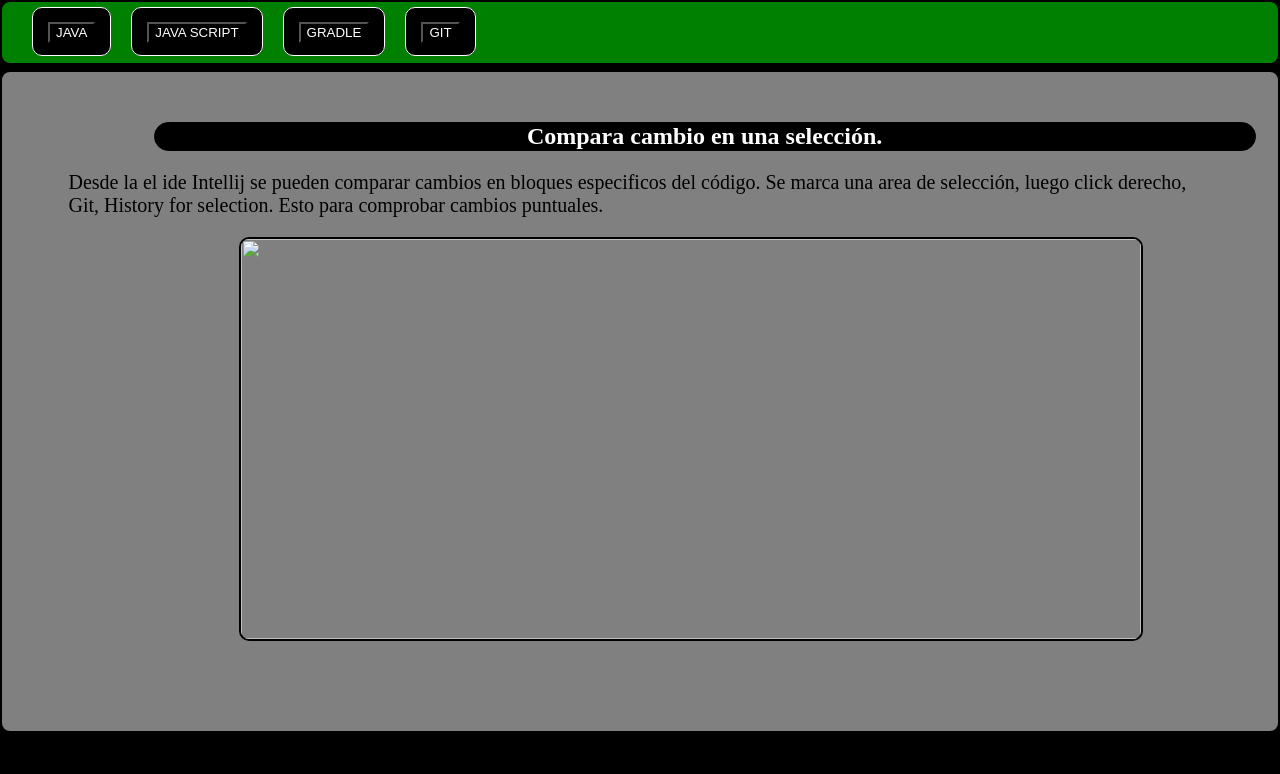
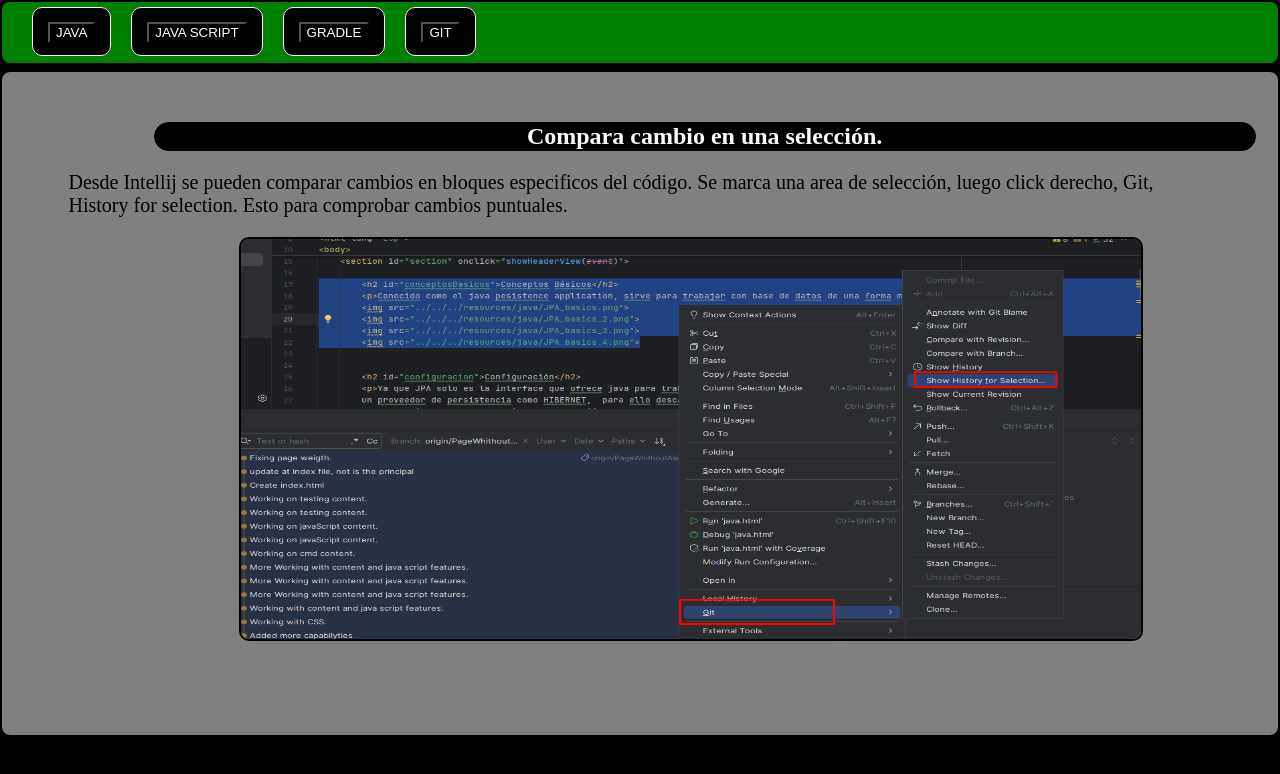
Before and after one commit to wiconva/Wiki, a plain HTML site: page src/main/web/pages/git/git.html in a window 1280 px wide. Shown: the top 774 px of the page. Drawn offline with Linux system fonts and the light colour scheme.

Commit message:
adding git topic.

```diff
--- a/src/main/web/javascript/header.js
+++ b/src/main/web/javascript/header.js
@@ -41,7 +41,7 @@ document.write("<div>"+
     "</div>"+
     "<div id='gitSubmenu' hidden= 'hidden' onmouseleave='submenuOcultar(event)' >"+
         "<ol>"+
-            "<li><a href=\'../git/git.html#compararCambioEnSeleccion\'>Archivo gradle.build.kts</a></li>"+
+            "<li><a href=\'../git/git.html#compararCambioEnSeleccion\'>Comparar una sección de código.</a></li>"+
         "</ol>"+
     "</div>"
 );
--- a/src/main/web/pages/git/git.html
+++ b/src/main/web/pages/git/git.html
@@ -15,7 +15,7 @@
     <section id="section" onclick="showHeaderView(event)">
 
         <h2 id="compararCambioEnSeleccion">Compara cambio en una selección.</h2>
-        <p>Desde la el ide Intellij se pueden comparar cambios en bloques especificos del código. Se marca una area de selección, luego click derecho, Git, History for selection. Esto para comprobar cambios puntuales.</p>
+        <p>Desde Intellij se pueden comparar cambios en bloques especificos del código. Se marca una area de selección, luego click derecho, Git, History for selection. Esto para comprobar cambios puntuales.</p>
         <img src="../../../resources/git/GIT_ver_historial_cambio_bloque_seleccionado.png">
 
     </section>
```
Also changed, not shown: src/main/resources/git/GIT_ver_historial_cambio_bloque_seleccionado.png (added).
